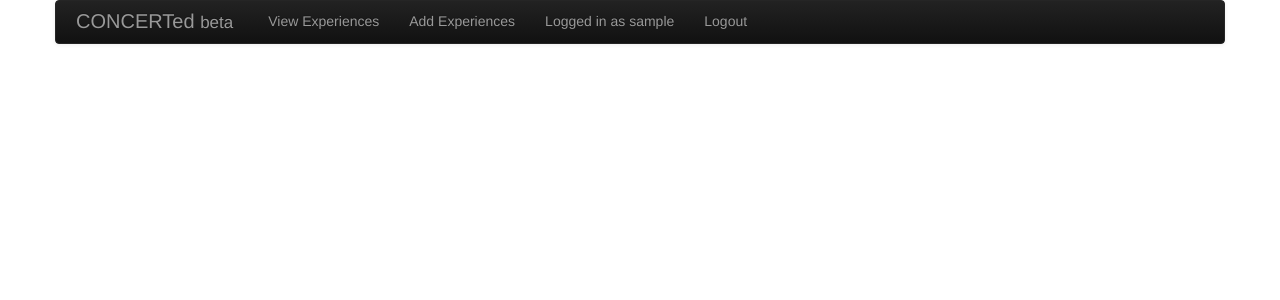
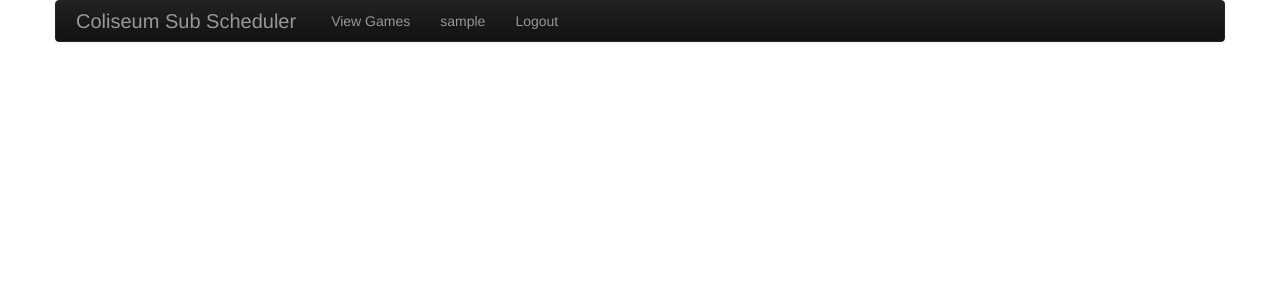
Before and after one commit to karatekid/subTrack, a Django app: page / in a window 1280 px wide. Shown: the top 300 px of the page. Run offline with Django 3.2, Linux system fonts and the light colour scheme; the visitor is signed in with stand-in values (Sample User, id 1); data that the repository does not hold is empty; some libraries are stand-ins or nearby versions.

Commit message:
spruced up header

```diff
--- a/teamScheduling/templates/teamScheduling/base.html
+++ b/teamScheduling/templates/teamScheduling/base.html
@@ -26,18 +26,15 @@
 			     <span class="icon-bar"></span>
 			     <span class="icon-bar"></span>
 			 </button>
-			 <a class="brand" href="/">CONCERTed <small>beta</small></a>
+			 <a class="brand" href="/">Coliseum Sub Scheduler</a>
 			 <div class="nav-collapse collapse">
 			     <ul class="nav">
 				 <li {% block viewTabDescriptor %} {%endblock%}>
-				     <a href="">View Experiences</a>
-				 </li>
-				 <li {% block createTabDescriptor %} {%endblock%}>
-				     <a href="">Add Experiences</a>
+				     <a href="">View Games</a>
 				 </li>
 				 {% if user.is_authenticated %}
 				 <li {% block profileTabDescriptor %} {%endblock %}>
-				     <a href='/profile'>Logged in as {{ user.username }} </a>
+				     <a href='/profile'>{{ user.username }}</a>
 				 </li>
 				 <li>
 				     <a href="/signout">Logout</a>
```
